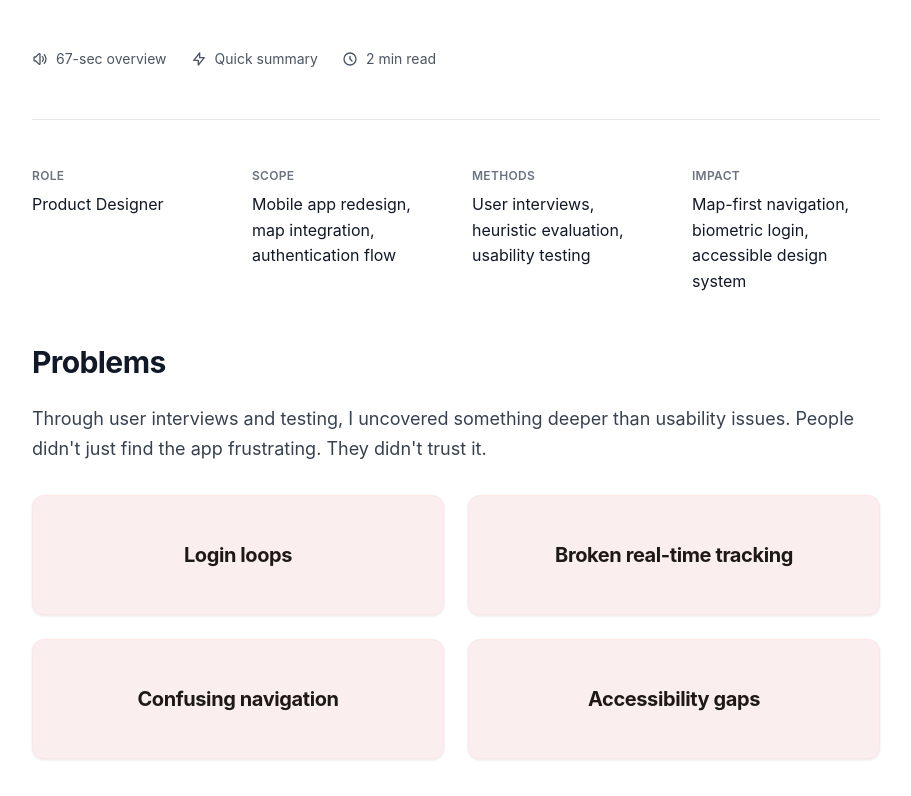
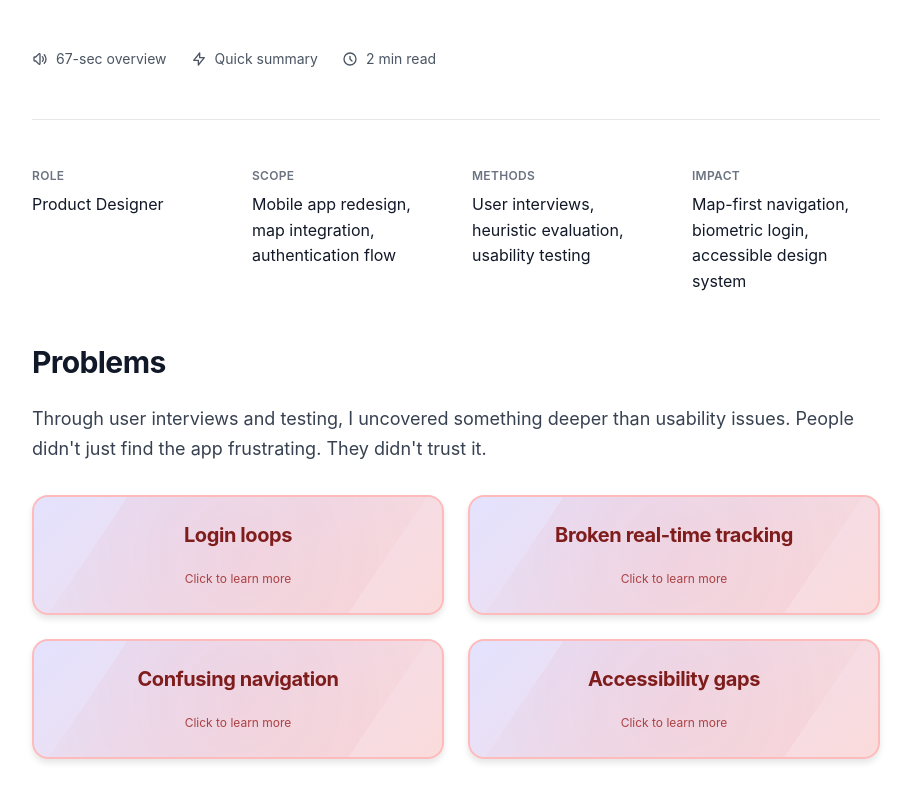
Before and after one commit to SwethaThanabalan/portfolio-vibe, a React (Vite) app: page /project/septa-mobile-redesign in a window 1280 px wide. Shown: the part 600-1396 px from the top of the page, without its empty margins (184-1095 px from the left). Built offline with nearby package versions, Linux system fonts and the light colour scheme.

Commit message:
Better problem cards

```diff
--- a/src/components/FlipCard.tsx
+++ b/src/components/FlipCard.tsx
@@ -5,7 +5,7 @@ interface FlipCardProps {
   description: string
 }
 
-const FlipCard = ({ title, description }: FlipCardProps) => {
+const FlipCard = ({ title, description}: FlipCardProps) => {
   const [isFlipped, setIsFlipped] = useState(false)
 
   return (
@@ -24,7 +24,7 @@ const FlipCard = ({ title, description }: FlipCardProps) => {
           position: 'relative',
           width: '100%',
           height: '100%',
-          transition: 'transform 0.6s',
+          transition: 'transform 0.7s cubic-bezier(0.4, 0.0, 0.2, 1)',
           transformStyle: 'preserve-3d',
           transform: isFlipped ? 'rotateY(180deg)' : 'rotateY(0deg)'
         }}
@@ -37,28 +37,63 @@ const FlipCard = ({ title, description }: FlipCardProps) => {
             width: '100%',
             height: '100%',
             backfaceVisibility: 'hidden',
-            backgroundColor: '#fbeeeeff',
-            border: '1px solid #ffe6e6ff',
-            borderRadius: '12px',
-            padding: '24px',
+            background: 'linear-gradient(135deg, #e4e2feff 0%, #fbdbdbff 100%)',
+            border: '2px solid #fdbbbbff',
+            borderRadius: '16px',
+            padding: '32px',
             display: 'flex',
+            flexDirection: 'column',
             alignItems: 'center',
             justifyContent: 'center',
-            transition: 'transform 0.2s, box-shadow 0.2s',
-            boxShadow: '0 1px 3px rgba(0, 0, 0, 0.1)'
+            gap: '20px',
+            transition: 'all 0.3s cubic-bezier(0.4, 0.0, 0.2, 1)',
+            boxShadow: '0 4px 6px rgba(0, 0, 0, 0.1)',
+            overflow: 'hidden'
           }}
           onMouseEnter={(e) => {
-            e.currentTarget.style.transform = 'translateY(-8px)'
-            e.currentTarget.style.boxShadow = '0 10px 20px rgba(0, 0, 0, 0.15)'
+            e.currentTarget.style.transform = 'translateY(-12px) scale(1.02)'
+            e.currentTarget.style.boxShadow = '0 20px 40px rgba(239, 68, 68, 0.25)'
+            e.currentTarget.style.borderColor = '#f87171'
           }}
           onMouseLeave={(e) => {
-            e.currentTarget.style.transform = 'translateY(0)'
-            e.currentTarget.style.boxShadow = '0 1px 3px rgba(0, 0, 0, 0.1)'
+            e.currentTarget.style.transform = 'translateY(0) scale(1)'
+            e.currentTarget.style.boxShadow = '0 4px 6px rgba(0, 0, 0, 0.1)'
+            e.currentTarget.style.borderColor = '#fca5a5'
           }}
         >
-          <h3 className="text-xl font-bold text-stone-900 text-center">
+          {/* Animated background pattern */}
+          <div
+            style={{
+              position: 'absolute',
+              top: '-50%',
+              right: '-50%',
+              width: '200%',
+              height: '200%',
+              background: 'radial-gradient(circle, rgba(239, 68, 68, 0.1) 0%, transparent 70%)',
+              animation: 'pulse 3s ease-in-out infinite'
+            }}
+          />
+
+
+          <h3
+            className="text-xl font-bold text-red-900 text-center"
+            style={{ zIndex: 1 }}
+          >
             {title}
           </h3>
+
+          {/* Click hint */}
+          <div
+            style={{
+              fontSize: '12px',
+              color: '#991b1b',
+              opacity: 0.6,
+              zIndex: 1,
+              animation: 'fadeInOut 2s ease-in-out infinite'
+            }}
+          >
+            Click to learn more
+          </div>
         </div>
 
         {/* Back of card */}
@@ -68,22 +103,88 @@ const FlipCard = ({ title, description }: FlipCardProps) => {
             width: '100%',
             height: '100%',
             backfaceVisibility: 'hidden',
-            backgroundColor: '#fef2f2',
-            border: '1px solid #fecaca',
-            borderRadius: '12px',
-            padding: '24px',
+            background: 'linear-gradient(135deg, #7f1d1d 0%, #991b1b 100%)',
+            border: '2px solid #b91c1c',
+            borderRadius: '16px',
+            padding: '32px',
             display: 'flex',
+            flexDirection: 'column',
             alignItems: 'center',
             justifyContent: 'center',
             transform: 'rotateY(180deg)',
-            boxShadow: '0 1px 3px rgba(0, 0, 0, 0.1)'
+            boxShadow: '0 4px 6px rgba(0, 0, 0, 0.1)',
+            overflow: 'hidden'
           }}
         >
-          <p className="text-base text-stone-900 leading-relaxed text-center">
+          {/* Animated background pattern */}
+          <div
+            style={{
+              position: 'absolute',
+              top: '-50%',
+              left: '-50%',
+              width: '200%',
+              height: '200%',
+              background: 'radial-gradient(circle, rgba(255, 255, 255, 0.1) 0%, transparent 70%)',
+              animation: 'pulse 3s ease-in-out infinite reverse'
+            }}
+          />
+
+          <p
+            className="text-base leading-relaxed text-center"
+            style={{
+              color: '#fef2f2',
+              zIndex: 1
+            }}
+          >
             {description}
           </p>
+
+          {/* Click hint */}
+          <div
+            style={{
+              fontSize: '12px',
+              color: '#fecaca',
+              opacity: 0.8,
+              marginTop: '16px',
+              zIndex: 1
+            }}
+          >
+            Click to flip back
+          </div>
         </div>
       </div>
+
+      {/* CSS Animations */}
+      <style>{`
+        @keyframes pulse {
+          0%, 100% {
+            transform: scale(1) rotate(0deg);
+            opacity: 0.5;
+          }
+          50% {
+            transform: scale(1.1) rotate(180deg);
+            opacity: 0.8;
+          }
+        }
+
+        @keyframes bounce {
+          0%, 100% {
+            transform: translateY(0);
+          }
+          50% {
+            transform: translateY(-10px);
+          }
+        }
+
+        @keyframes fadeInOut {
+          0%, 100% {
+            opacity: 0.4;
+          }
+          50% {
+            opacity: 0.8;
+          }
+        }
+      `}</style>
     </div>
   )
 }
```
